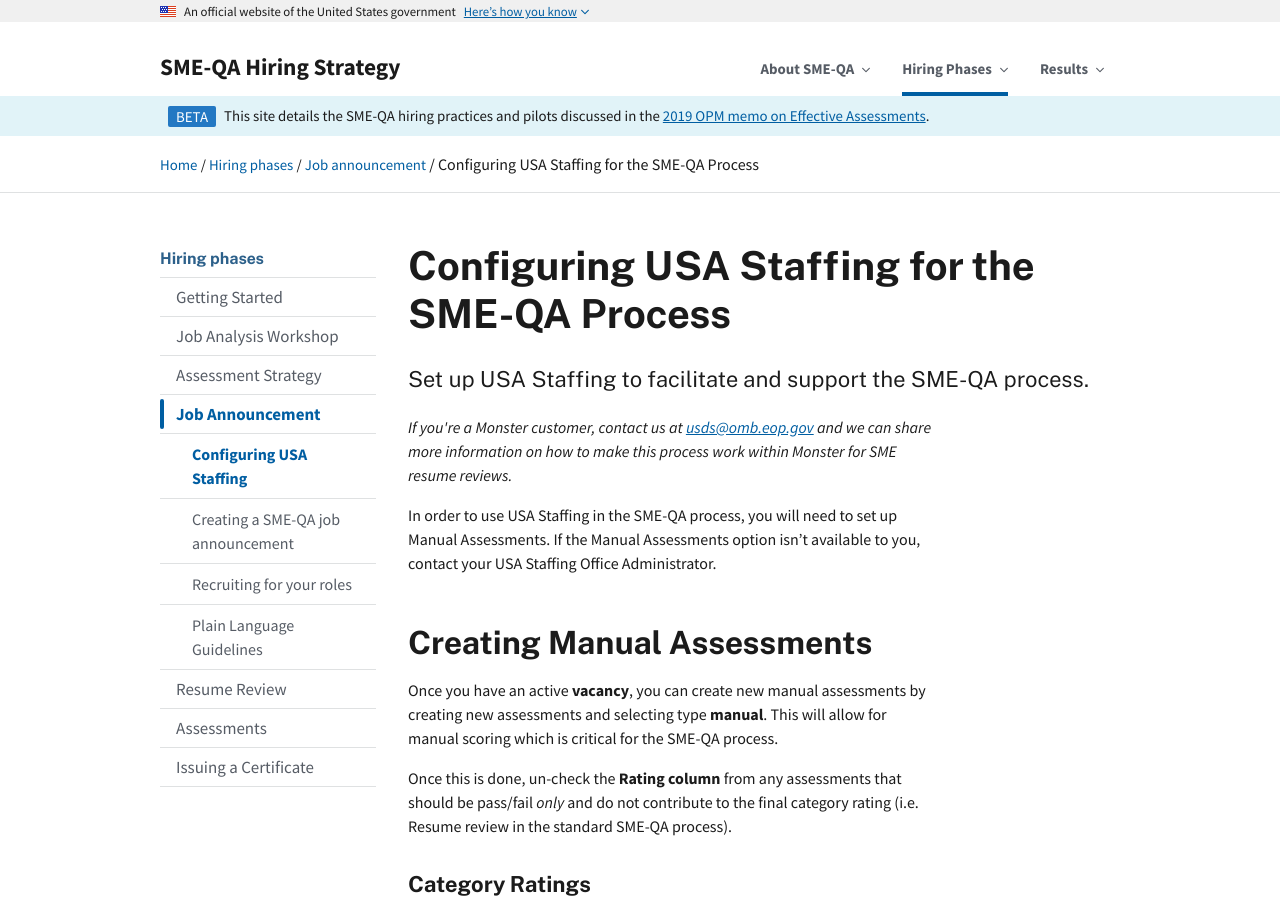
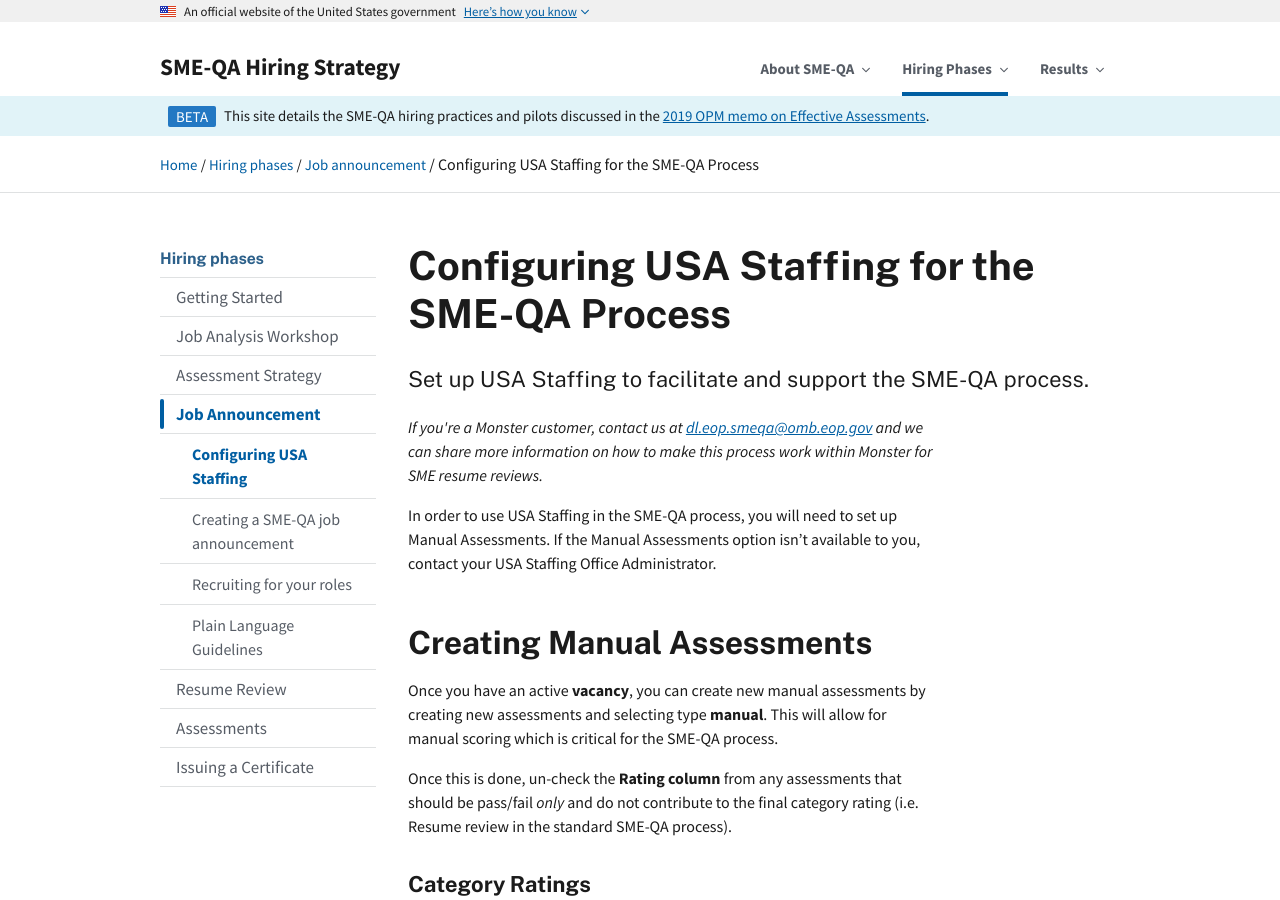
Before and after one commit to usds/SME-QA-Website, a Jekyll site: the page built from pages/phases/job-announcement/configuring-usas.md, in a window 1280 px wide and 900 px high. Built offline with Jekyll 4.4.1, drawn with Linux system fonts in a browser that asks for light colours.

Commit message:
Update configuring-usas.md

```diff
--- a/pages/phases/job-announcement/configuring-usas.md
+++ b/pages/phases/job-announcement/configuring-usas.md
@@ -6,7 +6,7 @@
 sidenav: hiring-phases
 phase: job-announcement
 sub-phase-order: 010
-intro: Set up USA Staffing to facilitate and support the SME-QA process.<p><em>If you're a Monster customer, contact us at <a href="mailto:dl.eop.smeqa@omb.eop.gov">usds@omb.eop.gov</a> and we can share more information on how to make this process work within Monster for SME resume reviews.</em></p>
+intro: Set up USA Staffing to facilitate and support the SME-QA process.<p><em>If you're a Monster customer, contact us at <a href="mailto:dl.eop.smeqa@omb.eop.gov">dl.eop.smeqa@omb.eop.gov</a> and we can share more information on how to make this process work within Monster for SME resume reviews.</em></p>
 ---
 
 <p class="usa-intro">
```
